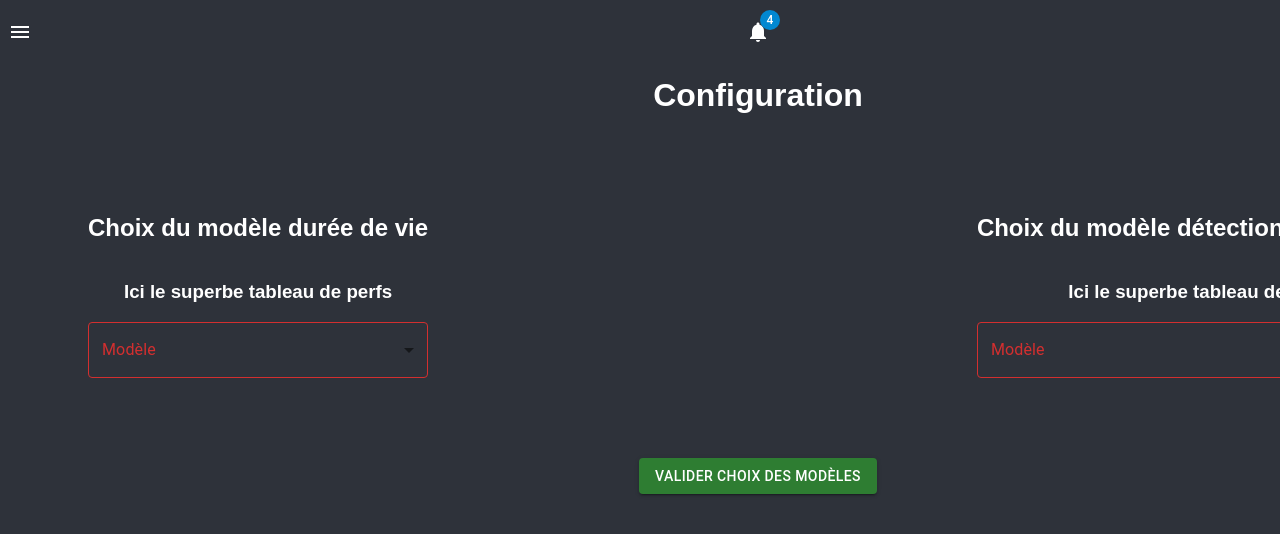
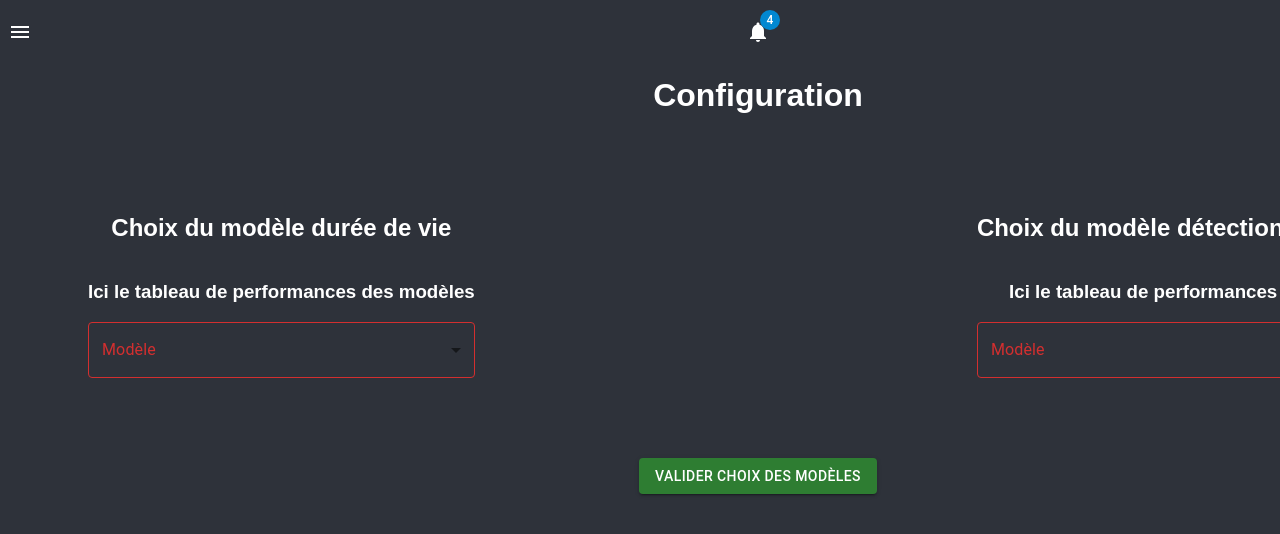
Before and after one commit to PierreVauterin/PredictiveMaintenance, a React (Create React App) app in the folder predictiveapp/: page /config in a window 1280 px wide. Shown: the top 534 px of the page. Built offline with nearby package versions, Linux system fonts and the light colour scheme.

Commit message:
Changed a text

```diff
--- a/predictiveapp/src/Pages/Configuration.js
+++ b/predictiveapp/src/Pages/Configuration.js
@@ -19,7 +19,7 @@ export default function Configuration() {
         <Box>
           <h2>Choix du modèle durée de vie</h2>
           <Box display="flex" alignItems="center" justifyContent="center">
-            <h3>Ici le superbe tableau de perfs</h3>
+            <h3>Ici le tableau de performances des modèles</h3>
           </Box>
           <ChoiceMenu
             label="Modèle"
@@ -29,7 +29,7 @@ export default function Configuration() {
         <Box>
           <h2>Choix du modèle détection d'anomalies</h2>
           <Box display="flex" alignItems="center" justifyContent="center">
-            <h3>Ici le superbe tableau de perfs</h3>
+            <h3>Ici le tableau de performances des modèles</h3>
           </Box>
           <ChoiceMenu
             label="Modèle"
```
